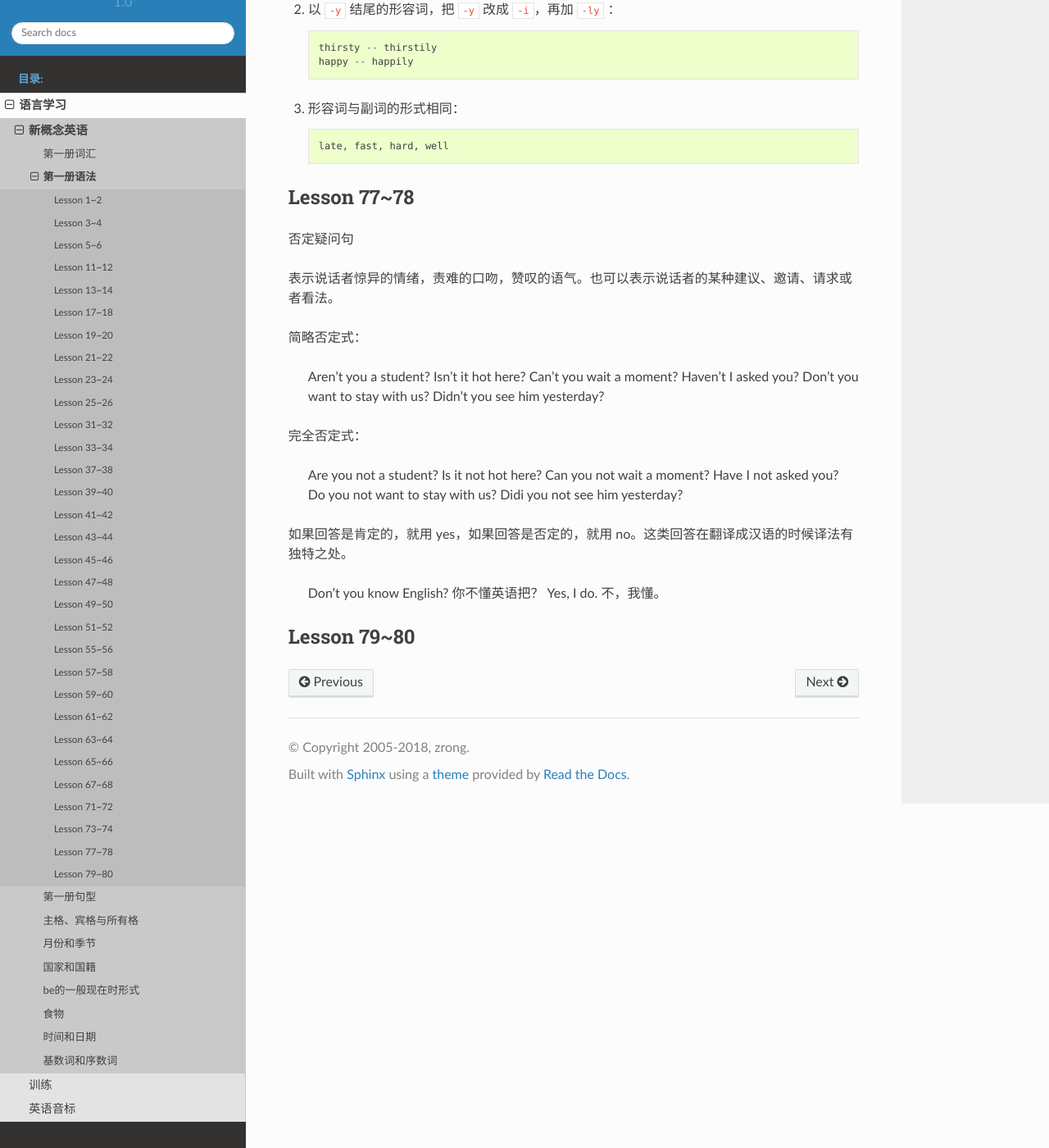
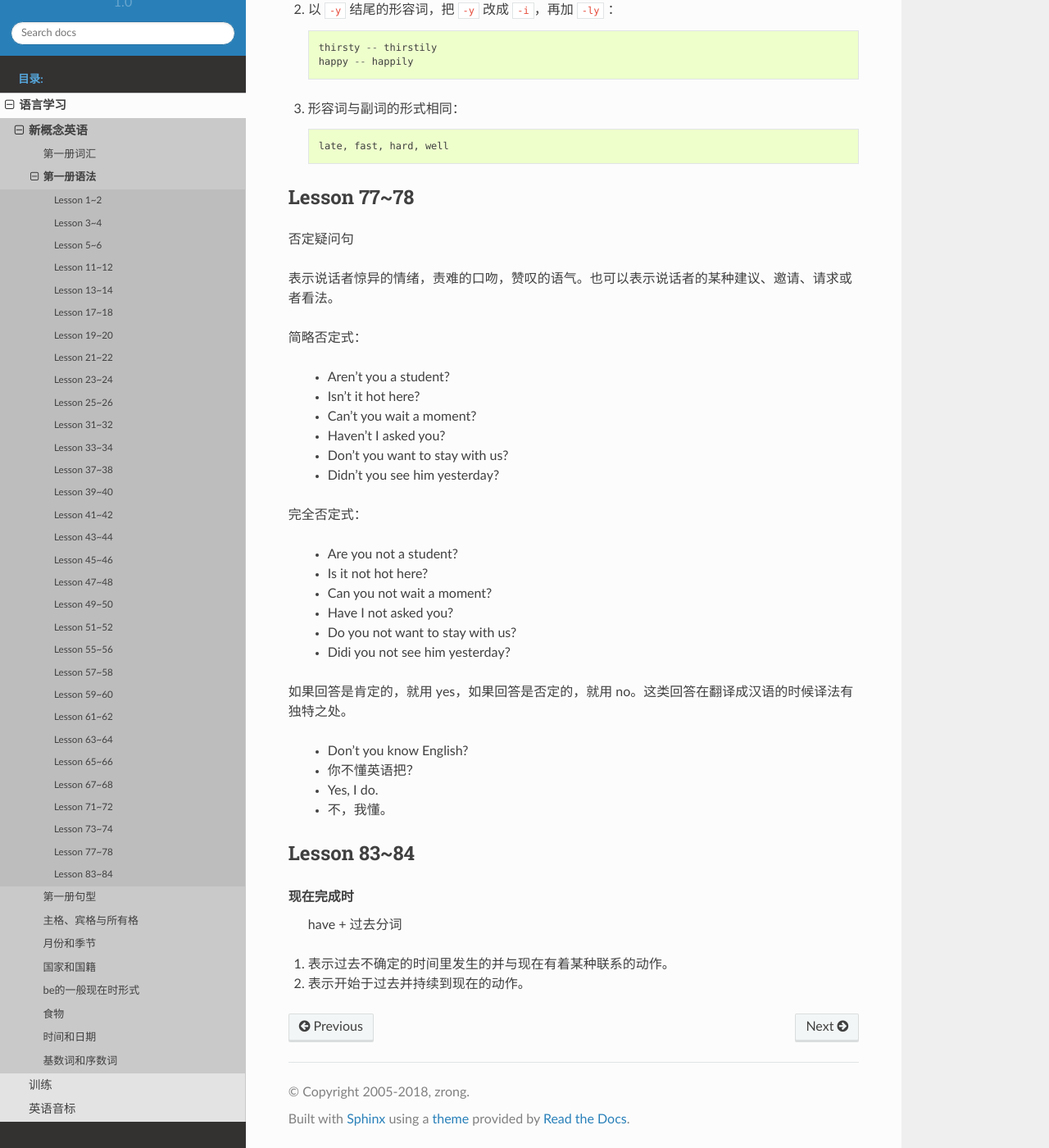
Before and after one commit to zrong/wiki, a Sphinx documentation site: the page built from source/lang/nce/1grammar.rst, in a window 1280 px wide and 1400 px high, scrolled down 12266 px. Shown: the whole window at 82% size. Built offline with Sphinx 7.4.7 and the Read the Docs theme 2.0.0, drawn with Linux system fonts in a browser that asks for light colours; some of the changed text lies outside the part shown.

```diff
--- a/source/lang/nce/1grammar.rst
+++ b/source/lang/nce/1grammar.rst
@@ -548,28 +548,38 @@
 
 简略否定式：
 
-    Aren't you a student?
-    Isn't it hot here?
-    Can't you wait a moment?
-    Haven't I asked you?
-    Don't you want to stay with us?
-    Didn't you see him yesterday?
+    - Aren't you a student?
+    - Isn't it hot here?
+    - Can't you wait a moment?
+    - Haven't I asked you?
+    - Don't you want to stay with us?
+    - Didn't you see him yesterday?
 
 完全否定式：
 
-    Are you not a student?
-    Is it not hot here?
-    Can you not wait a moment?
-    Have I not asked you?
-    Do you not want to stay with us?
-    Didi you not see him yesterday?
+    - Are you not a student?
+    - Is it not hot here?
+    - Can you not wait a moment?
+    - Have I not asked you?
+    - Do you not want to stay with us?
+    - Didi you not see him yesterday?
 
 如果回答是肯定的，就用 yes，如果回答是否定的，就用 no。这类回答在翻译成汉语的时候译法有独特之处。
 
-    Don't you know English?
-    你不懂英语把？
-    Yes, I do.
-    不，我懂。
+    - Don't you know English?
+    - 你不懂英语把？
+    - Yes, I do.
+    - 不，我懂。
 
-Lesson 79~80
+Lesson 83~84
 ================
+
+.. glossary::
+
+    现在完成时
+
+        have + 过去分词
+
+1. 表示过去不确定的时间里发生的并与现在有着某种联系的动作。
+
+2. 表示开始于过去并持续到现在的动作。
```
Also changed, not shown: source/lang/nce/1sentence.rst (+22 -0 lines), source/lang/nce/1vocabulary.rst (+22 -0 lines).
